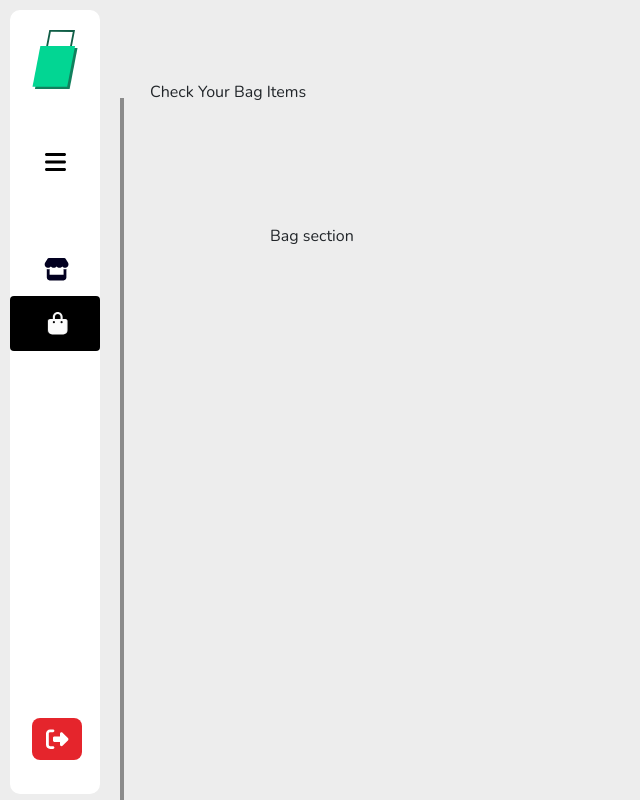
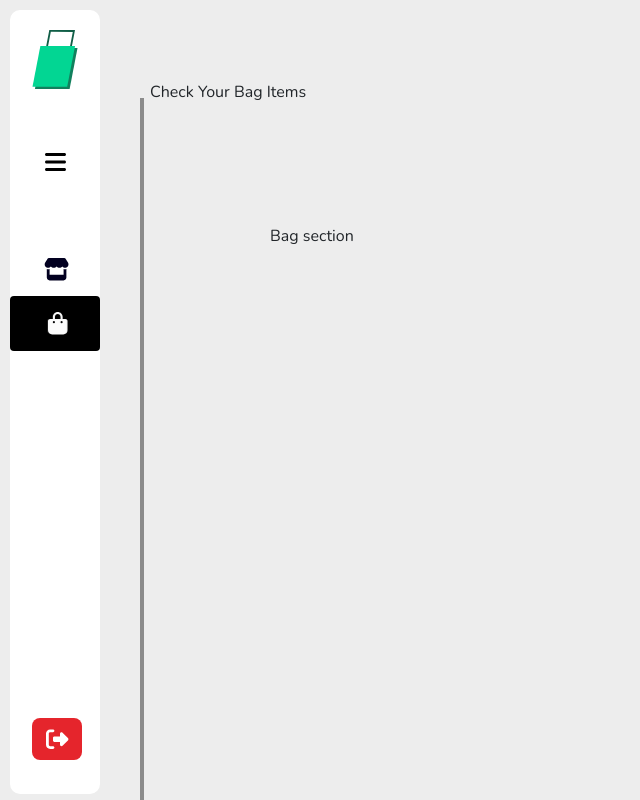
Before and after one commit to hexadecimal2/e-commerce-website, a React (Create React App) app: page /bag-items in a window 1280 px wide. Shown: the top 800 px of the page, without its empty margins (0-640 px from the left). Built offline with nearby package versions, Linux system fonts and the light colour scheme; the HTML template or start-up script is replaced by a standard one.

Commit message:
fixed right positioning

```diff
--- a/src/App.css
+++ b/src/App.css
@@ -40,7 +40,7 @@ background-color: #ededed;
   height: 1130px; /* Length of the line */
   background: rgb(139, 139, 139);
   position: relative;
-  right: 150px;
+  right: 130px;
   top: -150px;
 }
 .vert-line{
```
